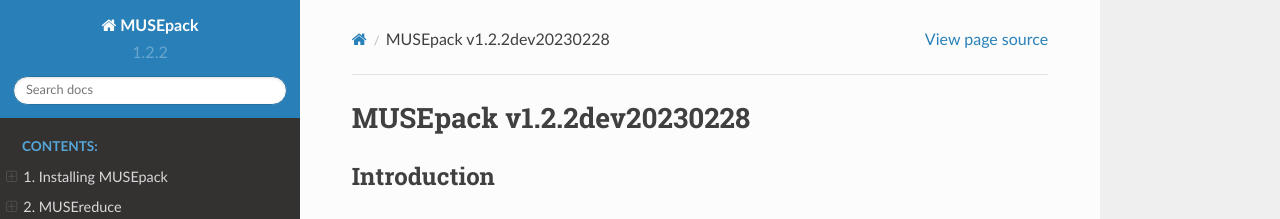
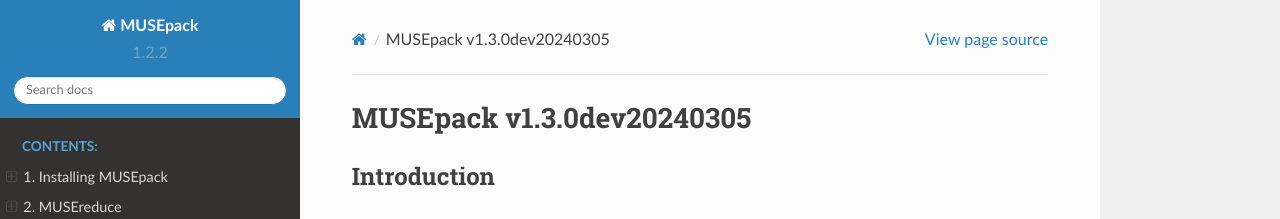
Before and after one commit to pzeidler89/MUSEpack, a Sphinx documentation site: the page built from docs/source/index.rst, in a window 1280 px wide and 900 px high. Shown: the top 219 px of the window. Built offline with Sphinx 7.4.7 and the Read the Docs theme 2.0.0, drawn with Linux system fonts in a browser that asks for light colours.

```diff
--- a/docs/source/index.rst
+++ b/docs/source/index.rst
@@ -1,4 +1,4 @@
-MUSEpack v1.2.2dev20230228
+MUSEpack v1.3.0dev20240305
 ===========================
 
 Introduction
--- a/docs/source/installation.rst
+++ b/docs/source/installation.rst
@@ -21,4 +21,4 @@ To fully run all modules the following **non-standard** modules need to be insta
 Additional 3rd party software
 -----------------------------
 
-To properly run :class:`MUSEreduce.musereduce` the ESO's MUSE data reduction pipeline v2.8.7 has to be installed. The latest version including the manual and further instructions can be found under: https://www.eso.org/sci/software/pipelines/muse/.
+To properly run :class:`MUSEreduce.musereduce` the ESO's MUSE data reduction pipeline v2.8.9 has to be installed. The latest version including the manual and further instructions can be found under: https://www.eso.org/sci/software/pipelines/muse/.
```
Also changed, not shown: 2 other files.
